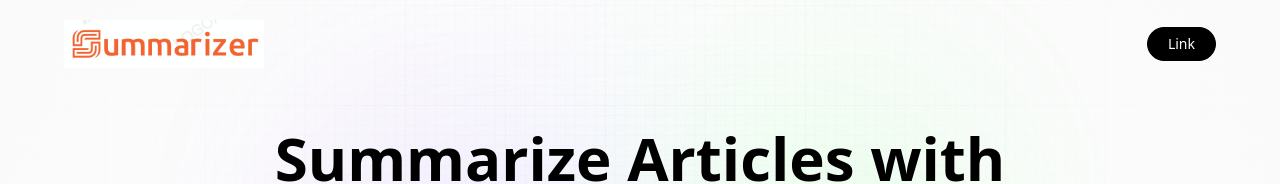
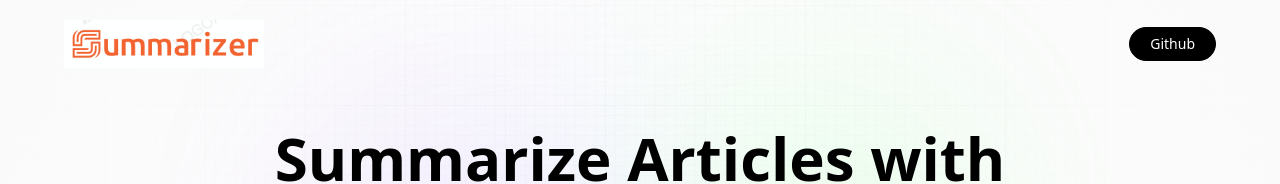
Before and after one commit to animesh-chakrabarty/summarizer, a React (Vite) app: page / in a window 1280 px wide. Shown: the top 184 px of the page. Built offline with nearby package versions, Linux system fonts and the light colour scheme; no server answers; a web font is replaced by a local one.

Commit message:
completed

```diff
--- a/src/components/Hero.jsx
+++ b/src/components/Hero.jsx
@@ -15,7 +15,7 @@ const Hero = () => {
           }
           className="black_btn"
         >
-          Link
+          Github
         </button>
       </nav>
       <h1 className="head_text">
```
